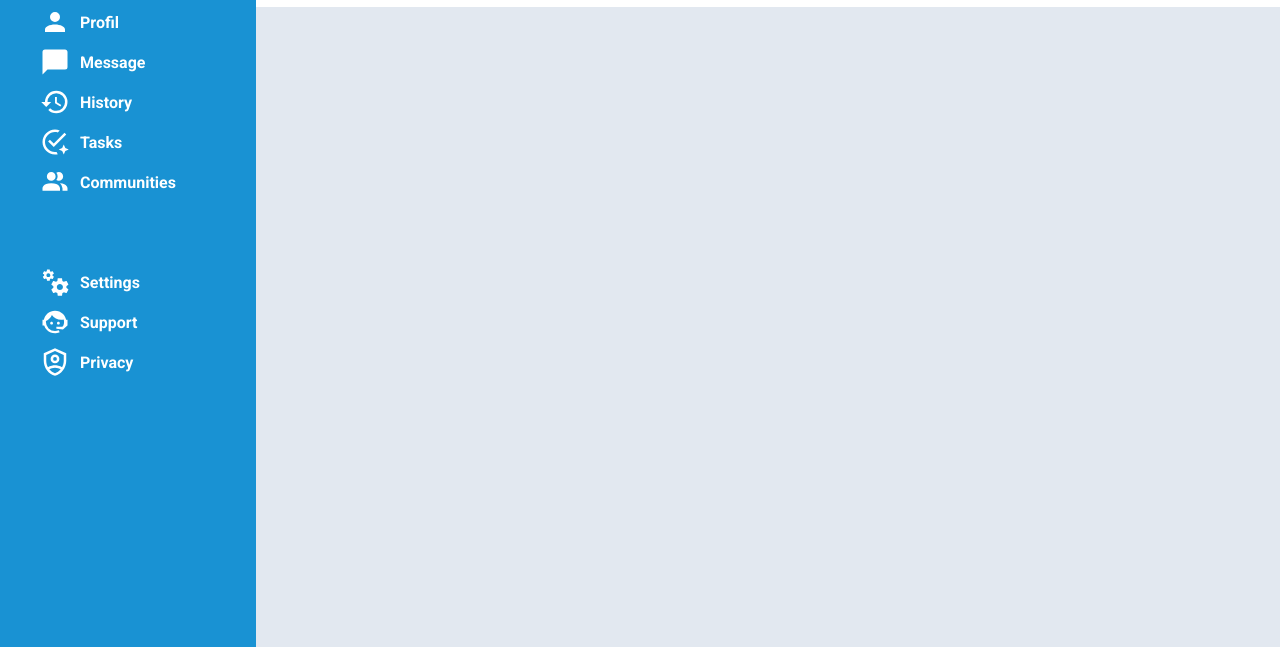
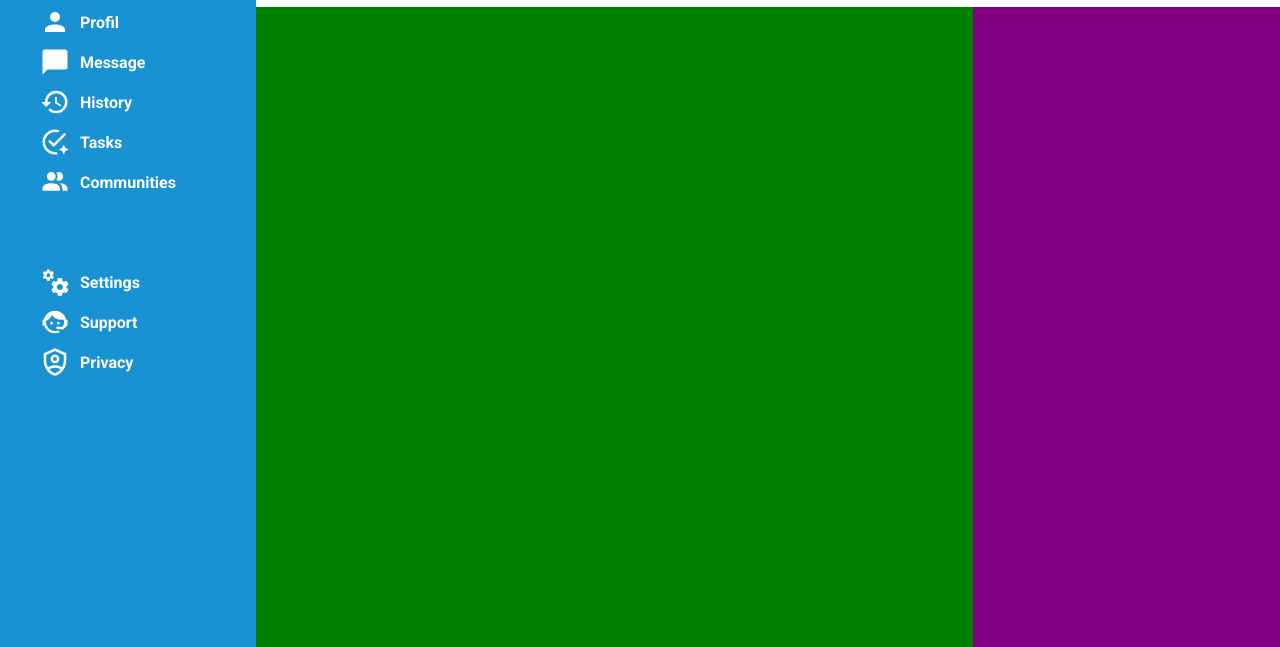
Before and after one commit to PKNYO/admin-dashboard, a plain HTML site: page index.html in a window 1280 px wide. Shown: the part 153-800 px from the top of the page. Drawn offline with Linux system fonts and the light colour scheme.

Commit message:
Need to finish the main content
I'm struggling

```diff
--- a/index.html
+++ b/index.html
@@ -81,7 +81,14 @@
                 </div>
             </div>
         </div>
-        <div class="main-content"></div>
+        <div class="main-content">
+            <div class="left">
+
+            </div>
+            <div class="right">
+
+            </div>
+        </div>
     </div>
 </body>
 </html>
--- a/style.css
+++ b/style.css
@@ -159,5 +159,16 @@
         grid-column: 2 / 3;
         grid-row: 2 / 3;
         background-color: var(--gray);
+        grid-template-columns: 70% 1fr;
+
+        > .left {
+            background-color: green;
+        }
+
+        > .right {
+            background-color: purple;
+        }
     }
+
+
 }
```
